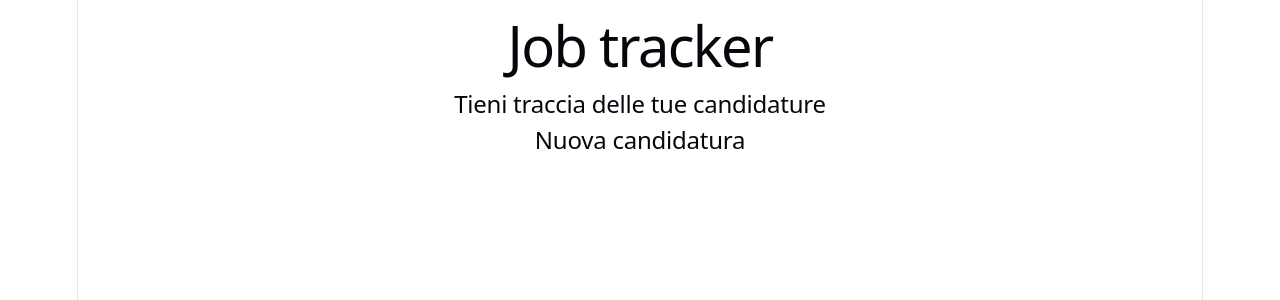
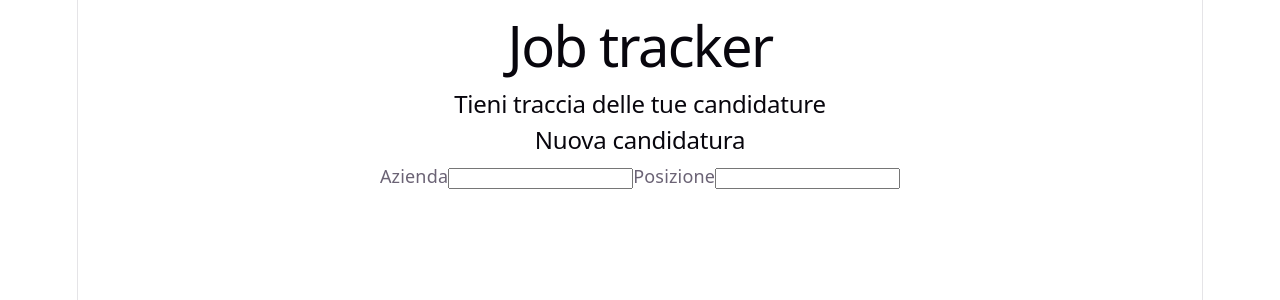
Before and after one commit to ClaudiaSgalippa/Job-Tracker, a React (Vite) app in the folder job-tracker/: page / in a window 1280 px wide. Shown: the top 300 px of the page. Built offline with nearby package versions, Linux system fonts and the light colour scheme.

Commit message:
:modifica form

```diff
--- a/job-tracker/src/App.jsx
+++ b/job-tracker/src/App.jsx
@@ -1,5 +1,5 @@
 import './App.css';
-import ApplicationForm from './components/Applicationform';
+import ApplicationForm from './components/ApplicationForm';
 
 function App() {
   return (
--- a/job-tracker/src/components/ApplicationForm.jsx
+++ b/job-tracker/src/components/ApplicationForm.jsx
@@ -1,8 +1,28 @@
+import {useState} from 'react';
+
 function ApplicationForm() {
+    const [company, setCompany] = useState('')
+    const [position, setPosition] = useState('')
+
 
     return (
         <form>
             <h2>Nuova candidatura</h2>
+            <label htmlFor='company'>Azienda</label>
+            <input
+                id="company"
+                type="text"
+                value={company}
+                onChange={(event) => setCompany(event.target.value)}
+            />
+            <label htmlFor='position'>Posizione</label>
+            <input
+                id="position"
+                type="text"
+                value={position}
+                onChange={(event) => setPosition(event.target.value)}
+            />
+
         </form>
     )
 }
--- a/job-tracker/vite.config.js
+++ b/job-tracker/vite.config.js
@@ -4,4 +4,9 @@ import { defineConfig } from 'vite'
 // https://vite.dev/config/
 export default defineConfig({
   plugins: [react()],
+  server: {
+    watch: {
+      usePolling: 500,
+    },
+  },
 })
```
